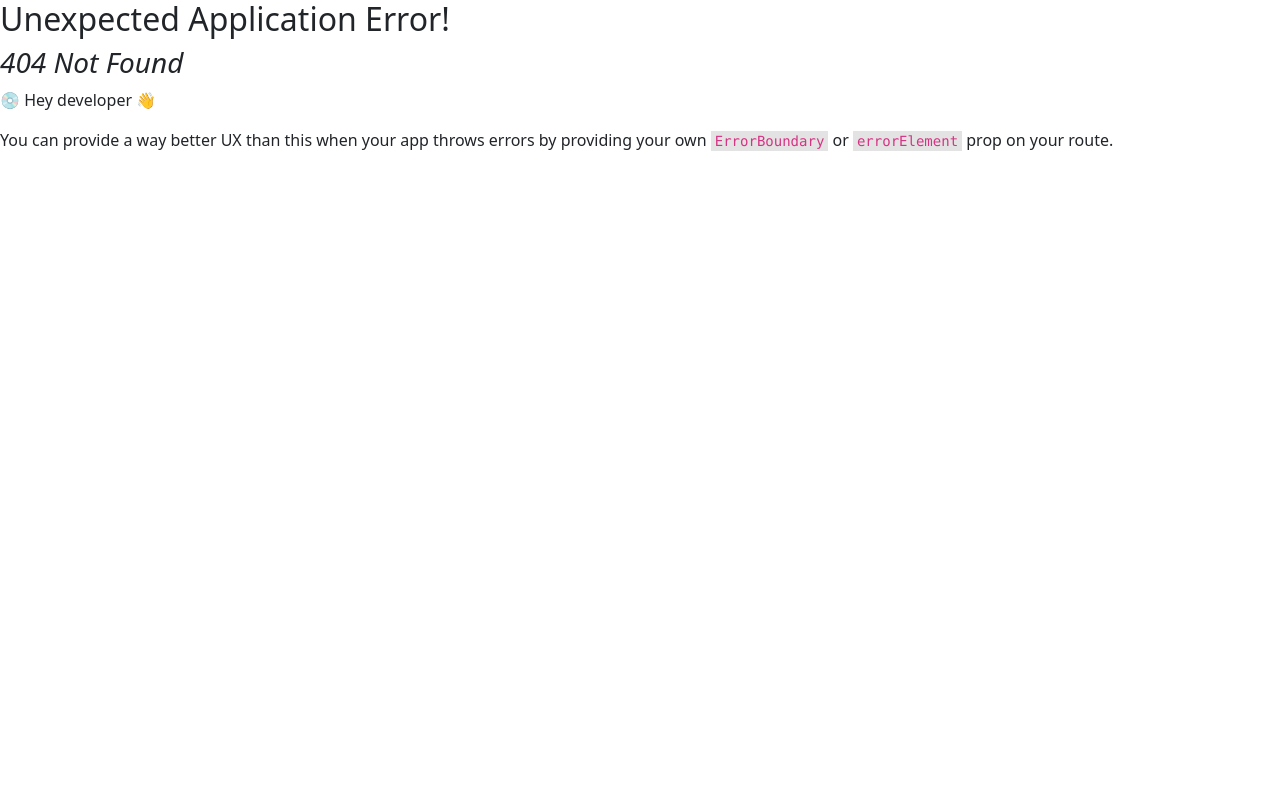
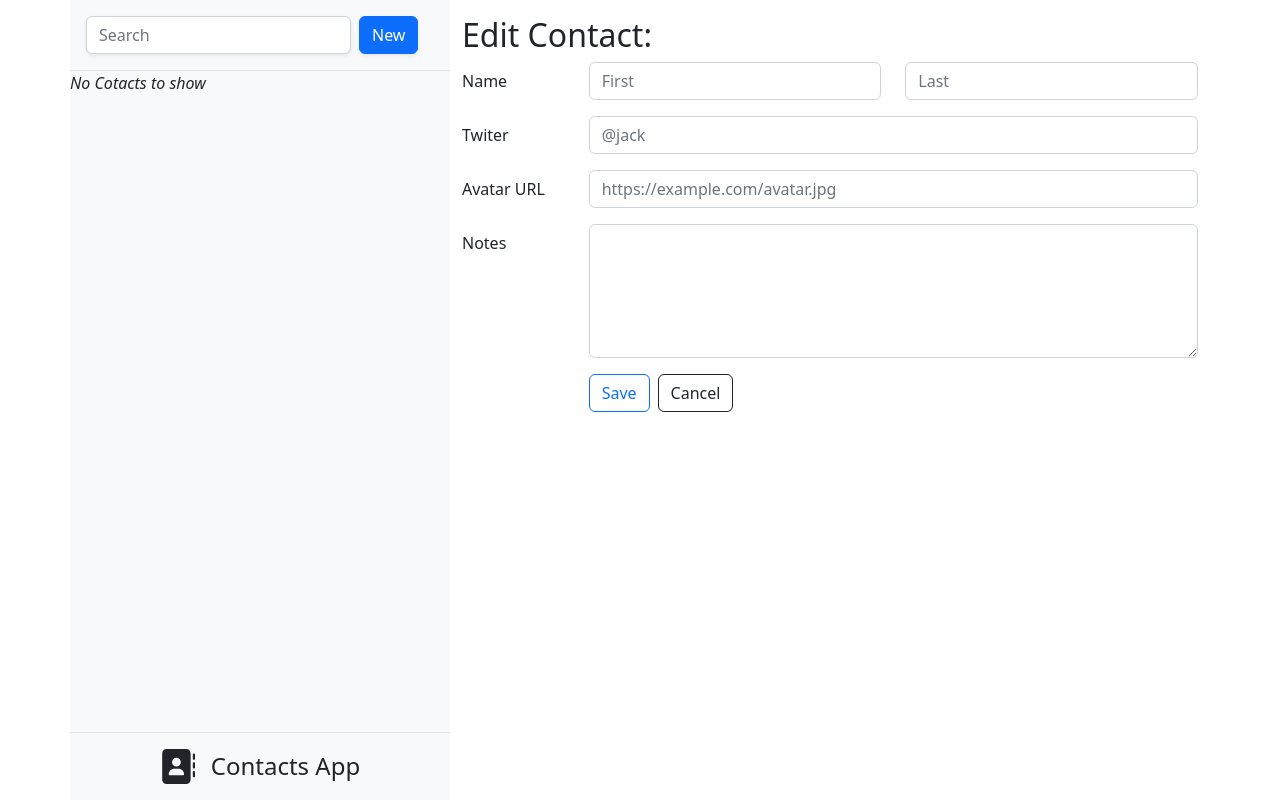
Before and after one commit to edo979/contacts-app, a React (Vite) app: page /contacts/1/edit in a window 1280 px wide. Before the commit this address had no page. Built offline with nearby package versions, Linux system fonts and the light colour scheme.

Commit message:
create edit form

```diff
--- a/src/main.tsx
+++ b/src/main.tsx
@@ -2,6 +2,7 @@ import React from 'react'
 import ReactDOM from 'react-dom/client'
 import { createBrowserRouter, RouterProvider } from 'react-router-dom'
 import { Contact, loader as contactLoader } from './routes/Contact'
+import { EditContact } from './routes/EditContact'
 import { Index } from './routes/Index'
 import { Root, loader as rootLoader, action as rootAction } from './routes/Root'
 import './scss/style.scss'
@@ -19,6 +20,7 @@ const router = createBrowserRouter([
         loader: contactLoader,
         element: <Contact />,
       },
+      { path: '/contacts/:contactId/edit', element: <EditContact /> },
     ],
   },
 ])
--- a/src/routes/Contact.tsx
+++ b/src/routes/Contact.tsx
@@ -1,4 +1,4 @@
-import { Params, useLoaderData } from 'react-router-dom'
+import { Form, Params, useLoaderData } from 'react-router-dom'
 import { getContact, Contact as ContactType } from '../model/contacts'
 
 export function Contact() {
@@ -19,9 +19,17 @@ export function Contact() {
         </h2>
         <p className="lead text-primary">Contact</p>
         <p>contact</p>
-        <div>
-          <button className="btn btn-outline-primary">edit</button>{' '}
-          <button className="btn btn-outline-danger ms-1">Delete</button>
+        <div className="hstack gap-2">
+          <Form action="edit">
+            <button className="btn btn-outline-primary" type="submit">
+              edit
+            </button>
+          </Form>
+          <Form>
+            <button className="btn btn-outline-danger ms-1" type="submit">
+              Delete
+            </button>
+          </Form>
         </div>
       </div>
     </section>
--- /dev/null
+++ b/src/routes/EditContact.tsx
@@ -0,0 +1,83 @@
+import { Form } from 'react-router-dom'
+
+export function EditContact() {
+  return (
+    <Form>
+      <h2>Edit Contact:</h2>
+      <div className="row">
+        <label htmlFor="first" className="col-sm-2 col-form-label">
+          Name
+        </label>
+        <div className="col-sm-5">
+          <input
+            type="text"
+            className="form-control"
+            id="first"
+            name="first"
+            placeholder="First"
+          />
+        </div>
+        <div className="col-sm-5">
+          <input
+            type="text"
+            className="form-control"
+            id="second"
+            name="second"
+            placeholder="Last"
+          />
+        </div>
+      </div>
+
+      <div className="row mt-3">
+        <label className="col-sm-2 col-form-label" htmlFor="twiter">
+          Twiter
+        </label>
+        <div className="col-sm-10">
+          <input
+            type="text"
+            className="form-control"
+            id="twiter"
+            name="twiter"
+            placeholder="@jack"
+          />
+        </div>
+      </div>
+
+      <div className="row mt-3">
+        <label className="col-sm-2 col-form-label" htmlFor="avatar">
+          Avatar URL
+        </label>
+        <div className="col-sm-10">
+          <input
+            type="text"
+            className="form-control"
+            id="avatar"
+            name="avatar"
+            placeholder="https://example.com/avatar.jpg"
+          />
+        </div>
+      </div>
+
+      <div className="row mt-3">
+        <label className="col-sm-2 col-form-label" htmlFor="notes">
+          Notes
+        </label>
+        <div className="col-sm-10">
+          <textarea
+            className="w-100 form-control"
+            rows={5}
+            name="notes"
+            id="notes"
+          />
+        </div>
+      </div>
+
+      <div className="row mt-3">
+        <div className="col-sm-10 offset-sm-2">
+          <button className="btn btn-outline-primary">Save</button>
+          <button className="btn btn-outline-dark ms-2">Cancel</button>
+        </div>
+      </div>
+    </Form>
+  )
+}
```
